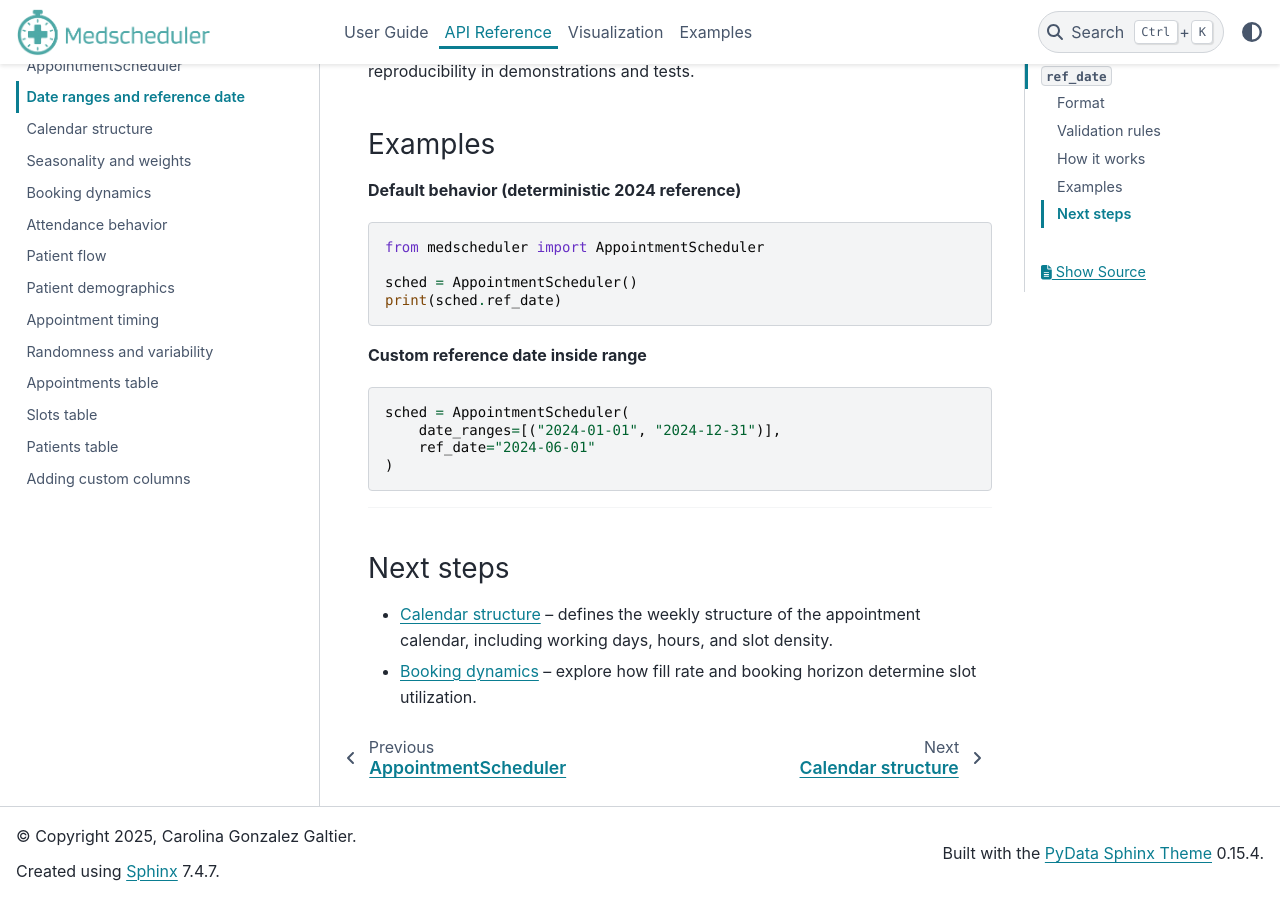
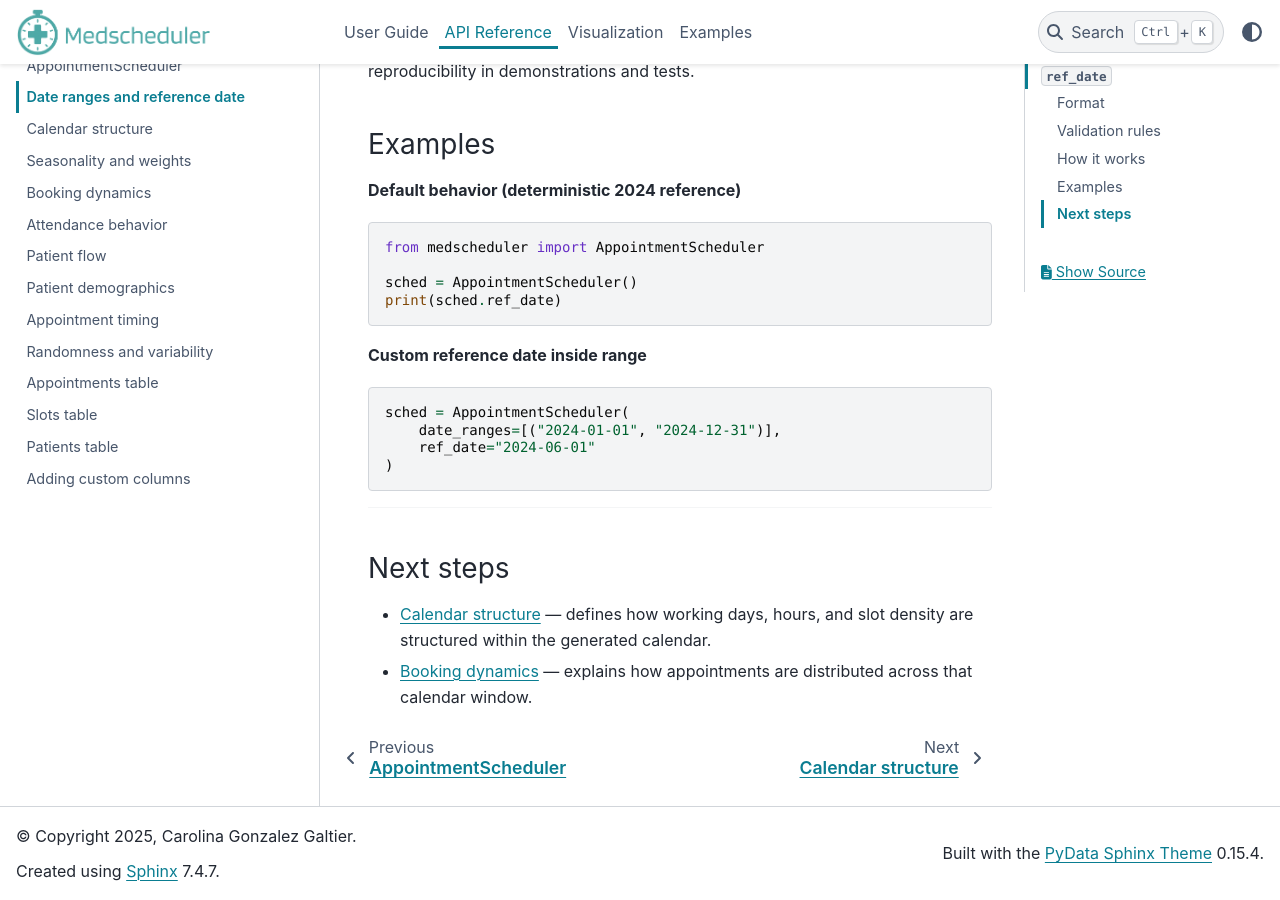
Before and after one commit to carogaltier/medscheduler, a Sphinx documentation site: the page built from docs/api-reference/date_ranges_ref_date.md, in a window 1280 px wide and 900 px high, scrolled down 3587 px. Built offline with Sphinx 7.4.7 and the PyData theme 0.15.4, drawn with Linux system fonts in a browser that asks for light colours.

Commit message:
Update date_ranges_ref_date.md

```diff
--- a/docs/api-reference/date_ranges_ref_date.md
+++ b/docs/api-reference/date_ranges_ref_date.md
@@ -123,5 +123,5 @@ sched = AppointmentScheduler(
 
 ### Next steps
 
-- {doc}`calendar_structure` – defines the weekly structure of the appointment calendar, including working days, hours, and slot density.
-- {doc}`booking_dynamics` – explore how fill rate and booking horizon determine slot utilization.
+- {doc}`calendar_structure` — defines how working days, hours, and slot density are structured within the generated calendar.
+- {doc}`booking_dynamics` — explains how appointments are distributed across that calendar window.
```
